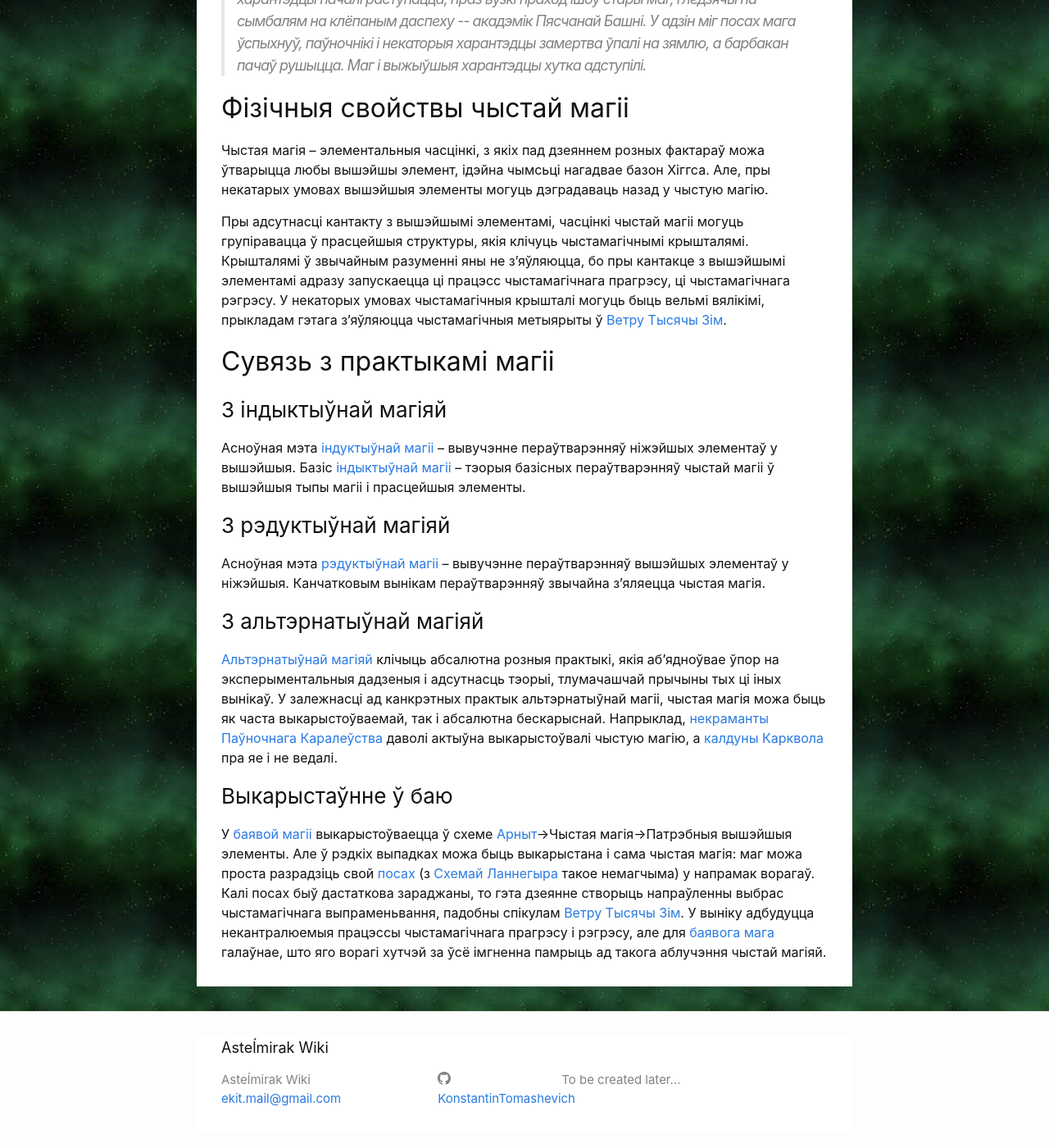
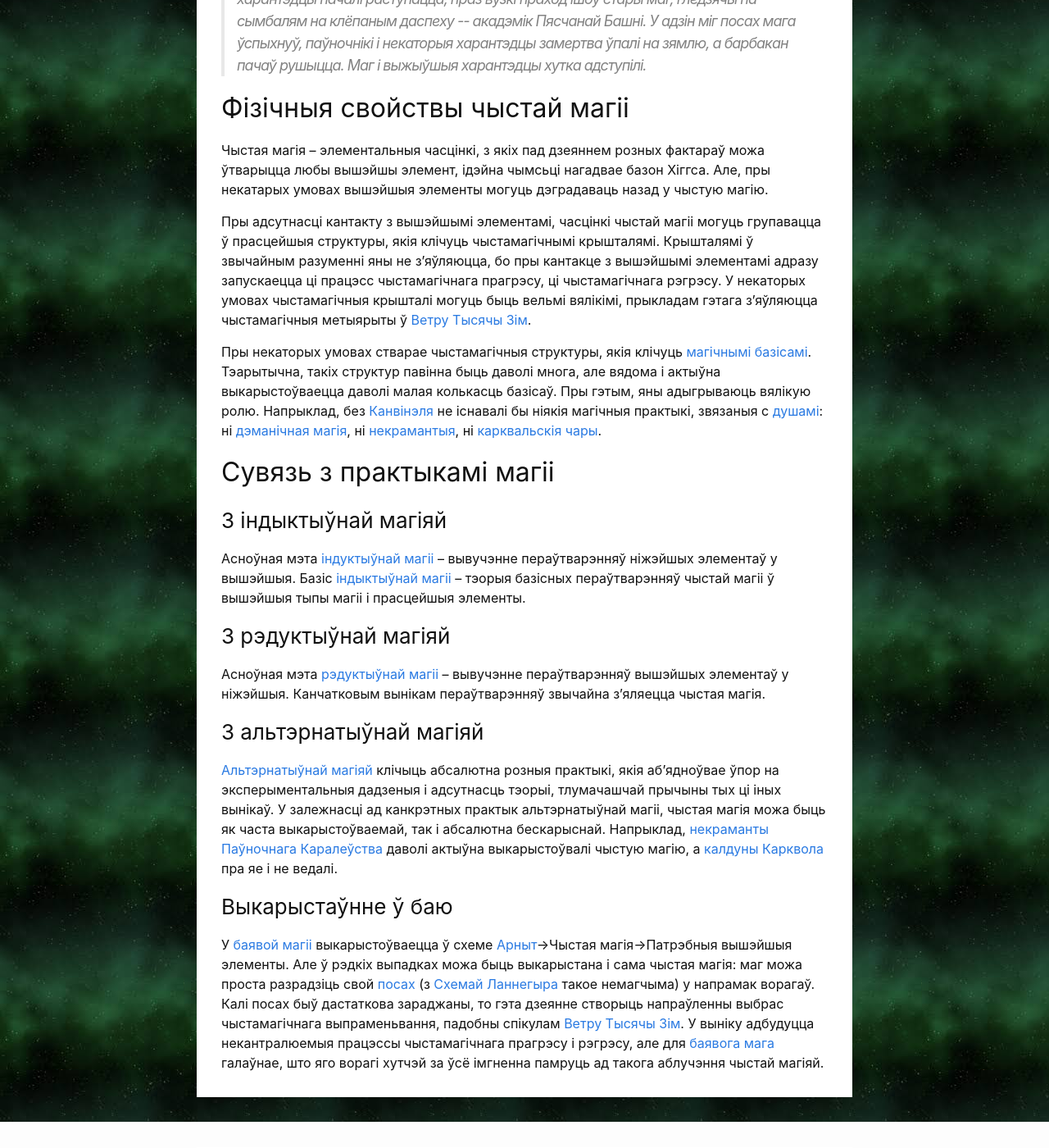
Before and after one commit to KonstantinTomashevich/astel-mirak-wiki, a Jekyll site: the page built from wiki/PureMagic.markdown, in a window 1280 px wide and 1400 px high, scrolled down 1007 px. Shown: the whole window at 82% size. Built offline with Jekyll 4.4.1, drawn with Linux system fonts in a browser that asks for light colours.

Commit message:
PureMagic: some fixes and improvements.

```diff
--- a/wiki/PureMagic.markdown
+++ b/wiki/PureMagic.markdown
@@ -12,7 +12,9 @@ categories: wiki
 ## Фізічныя свойствы чыстай магіі
 Чыстая магія -- элементальныя часцінкі, з якіх пад дзеяннем розных фактараў можа ўтварыцца любы вышэйшы элемент, ідэйна чымсьці нагадвае базон Хіггса. Але, пры некатарых умовах вышэйшыя элементы могуць дэградаваць назад у чыстую магію.
 
-Пры адсутнасці кантакту з вышэйшымі элементамі, часцінкі чыстай магіі могуць групіравацца ў прасцейшыя структуры, якія клічуць чыстамагічнымі крышталямі. Крышталямі ў звычайным разуменні яны не з'яўляюцца, бо пры кантакце з вышэйшымі элементамі адразу запускаецца ці працэсс чыстамагічнага прагрэсу, ці чыстамагічнага рэгрэсу. У некаторых умовах чыстамагічныя крышталі могуць быць вельмі вялікімі, прыкладам гэтага з'яўляюцца чыстамагічныя метыярыты ў [Ветру Тысячы Зім][WindOf1000Winters].
+Пры адсутнасці кантакту з вышэйшымі элементамі, часцінкі чыстай магіі могуць групавацца ў прасцейшыя структуры, якія клічуць чыстамагічнымі крышталямі. Крышталямі ў звычайным разуменні яны не з'яўляюцца, бо пры кантакце з вышэйшымі элементамі адразу запускаецца ці працэсс чыстамагічнага прагрэсу, ці чыстамагічнага рэгрэсу. У некаторых умовах чыстамагічныя крышталі могуць быць вельмі вялікімі, прыкладам гэтага з'яўляюцца чыстамагічныя метыярыты ў [Ветру Тысячы Зім][WindOf1000Winters].
+
+Пры некаторых умовах стварае чыстамагічныя структуры, якія клічуць [магічнымі базісамі][MagicalBases]. Тэарытычна, такіх структур павінна быць даволі многа, але вядома і актыўна выкарыстоўваецца даволі малая колькасць базісаў. Пры гэтым, яны адыгрываюць вялікую ролю. Напрыклад, без [Канвінэля][Kanviniel] не існавалі бы ніякія магічныя практыкі, звязаныя с [душамі][Soul]: ні [дэманічная магія][DemonicMagic], ні [некрамантыя][Necromancy], ні [карквальскія чары][KarkvolSorcerers].
 
 ## Сувязь з практыкамі магіі
 ### З індыктыўнай магіяй
@@ -25,9 +27,15 @@ categories: wiki
 [Альтэрнатыўнай магіяй][AntelnativeMagic] клічыць абсалютна розныя практыкі, якія аб'ядноўвае ўпор на эксперыментальныя дадзеныя і адсутнасць тэорыі, тлумачашчай прычыны тых ці іных вынікаў. У залежнасці ад канкрэтных практык альтэрнатыўнай магіі, чыстая магія можа быць як часта выкарыстоўваемай, так і абсалютна бескарыснай. Напрыклад, [некраманты][Necromancy] [Паўночнага Каралеўства][NorthernKingdom] даволі актыўна выкарыстоўвалі чыстую магію, а [калдуны Карквола][KarkvolSorcerers] пра яе і не ведалі.
 
 ### Выкарыстаўнне ў баю
-У [баявой магіі][BattleMagic] выкарыстоўваецца ў схеме [Арныт][Arnyt]->Чыстая магія->Патрэбныя вышэйшыя элементы. Але ў рэдкіх выпадках можа быць выкарыстана і сама чыстая магія: маг можа проста разрадзіць свой [посах][Wands] (з [Схемай Ланнегыра][LanniegyrScheme] такое немагчыма) у напрамак ворагаў. Калі посах быў дастаткова зараджаны, то гэта дзеянне створыць напраўленны выбрас чыстамагічнага выпраменьвання, падобны спікулам [Ветру Тысячы Зім][WindOf1000Winters]. У выніку адбудуцца некантралюемыя працэссы чыстамагічнага прагрэсу і рэгрэсу, але для [баявога мага][BattleMagic] галаўнае, што яго ворагі хутчэй за ўсё імгненна памрыць ад такога аблучэння чыстай магіяй.
+У [баявой магіі][BattleMagic] выкарыстоўваецца ў схеме [Арныт][Arnyt]->Чыстая магія->Патрэбныя вышэйшыя элементы. Але ў рэдкіх выпадках можа быць выкарыстана і сама чыстая магія: маг можа проста разрадзіць свой [посах][Wands] (з [Схемай Ланнегыра][LanniegyrScheme] такое немагчыма) у напрамак ворагаў. Калі посах быў дастаткова зараджаны, то гэта дзеянне створыць напраўленны выбрас чыстамагічнага выпраменьвання, падобны спікулам [Ветру Тысячы Зім][WindOf1000Winters]. У выніку адбудуцца некантралюемыя працэссы чыстамагічнага прагрэсу і рэгрэсу, але для [баявога мага][BattleMagic] галаўнае, што яго ворагі хутчэй за ўсё імгненна памруць ад такога аблучэння чыстай магіяй.
 
 [WindOf1000Winters]: ./WindOf1000Winters.html
+[MagicalBases]: ./MagicalBases.html
+[Kanviniel]: ./Kanviniel.html
+[Arnyt]: ./Arnyt.html
+[Soul]: ./Soul.html
+[DemonicMagic]: ./DemonicMagic.html
+[Necromancy]: ./Necromancy.html
 [InductiveMagic]: ./InductiveMagic.html
 [ReductiveMagic]: ./ReductiveMagic.html
 [AntelnativeMagic]: ./AlternativeMagic.html
```
Also changed, not shown: other parts of wiki/PureMagic.markdown (+0 -1 lines).
